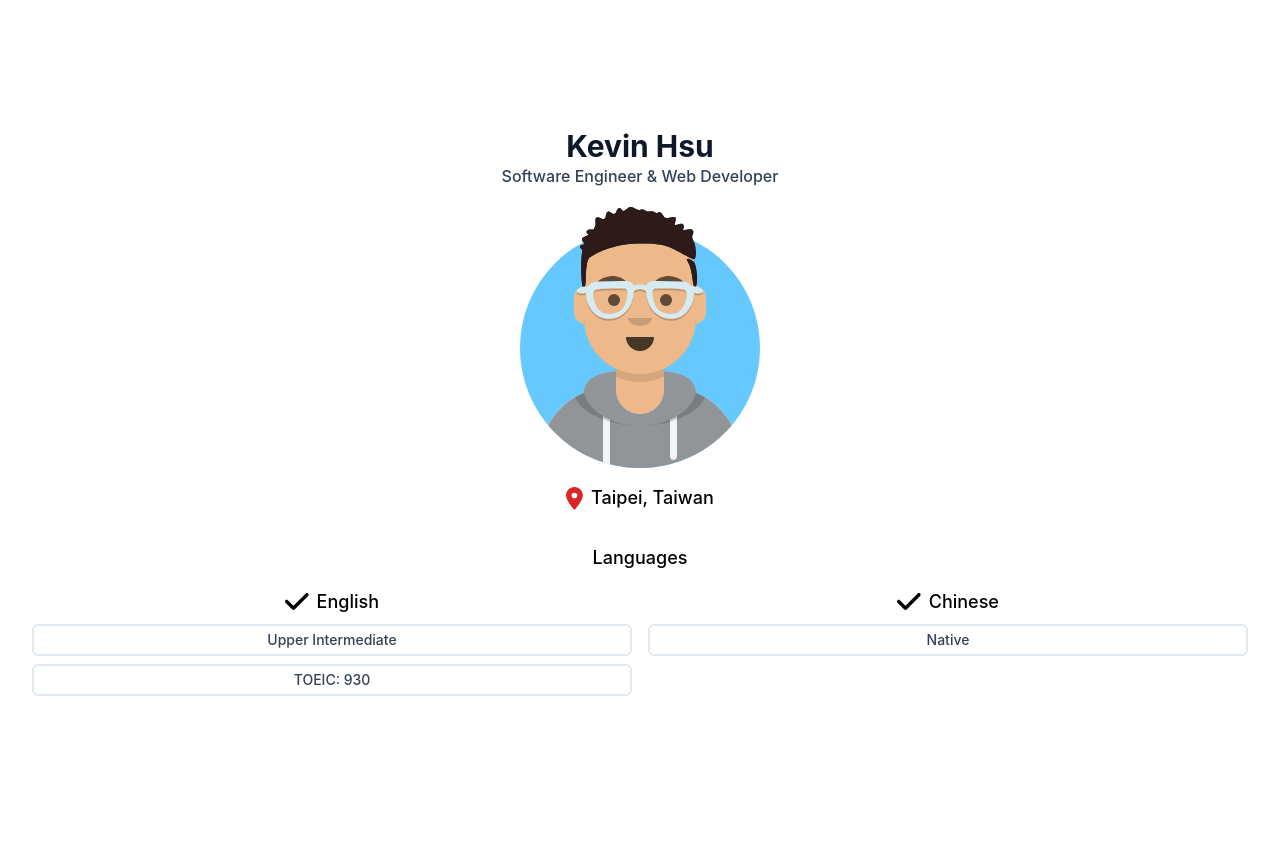
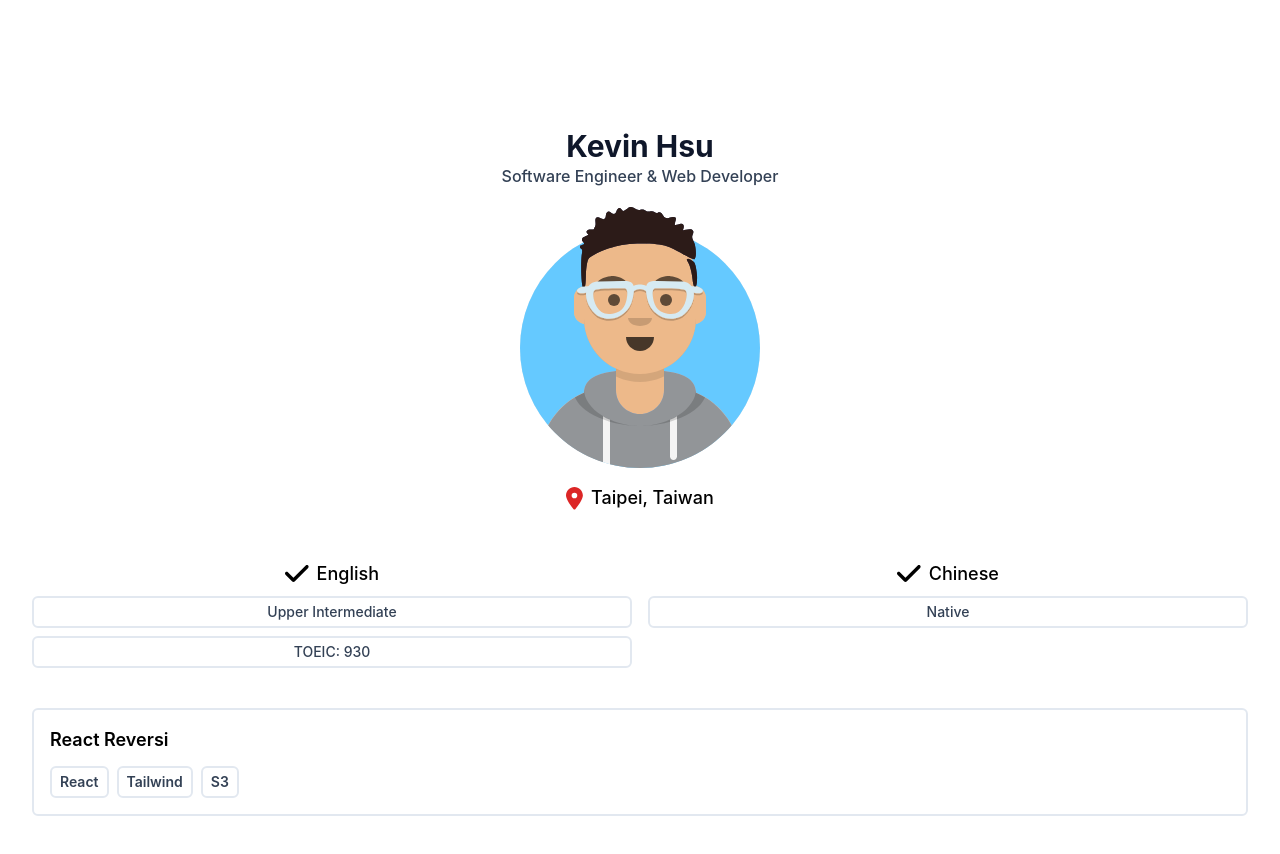
Before and after one commit to heyimkaijoe/my-portfolio, a React (Vite) app: page / in a window 1280 px wide. Shown: the top 854 px of the page. Built offline with nearby package versions, Linux system fonts and the light colour scheme.

Commit message:
Add: projects data display

```diff
--- a/components/Intro/index.tsx
+++ b/components/Intro/index.tsx
@@ -20,7 +20,6 @@ export default function Intro() {
                 </li>
 
                 <li className="languages">
-                    Languages
                     <ul className="grid grid-cols-2 gap-4 mt-4">
                         <LanguageCard
                             name={languages[0].name}
--- a/components/LanguageCard/index.tsx
+++ b/components/LanguageCard/index.tsx
@@ -8,15 +8,15 @@ export default function LanguageCard({ name, proficiency, toeic }: {
 }) {
     return (
         <li>
-            <h3>
+            <div>
                 <FontAwesomeIcon icon={faCheck} size="xl" className="mr-2" />
                 {name}
-            </h3>
+            </div>
 
-            <ul className="text-sm">
-                <li className="border-2 rounded-md border-slate-200 my-2 px-2 py-1 text-slate-700">{proficiency}</li>
+            <ul>
+                <li className="my-2 card-sm">{proficiency}</li>
                 {toeic &&
-                <li className="border-2 rounded-md border-slate-200 my-2 px-2 py-1 text-slate-700">TOEIC: {toeic}</li>}
+                <li className="my-2 card-sm">TOEIC: {toeic}</li>}
             </ul>
         </li>
     );
--- a/components/Navbar/index.tsx
+++ b/components/Navbar/index.tsx
@@ -9,9 +9,9 @@ export default function Navbar() {
         <nav className="navbar">
             <div className="nav">
                 <ul className={(burgerOpen ? "top-12" : "-top-[120px]") + " nav-list"}>
-                    <li className="about-me">About Me</li>
-                    <li className="projects">Projects</li>
-                    <li className="contacts">Contacts</li>
+                    <li>About Me</li>
+                    <li>Projects</li>
+                    <li>Contacts</li>
                 </ul>
 
                 <button className="hamburger" onClick={toggleBurger}>
--- /dev/null
+++ b/components/ProjectCard/index.tsx
@@ -0,0 +1,10 @@
+export default function ProjectCard({ name, skills }: { name: string, skills: Array<string> }) {
+    return (
+        <li className="border-2 border-slate-200 rounded-md p-4">
+            <div className="mb-3 text-left">{name}</div>
+            <div className="flex gap-2">
+                {skills.map((skill) => <div key={skill} className="card-sm">{skill}</div>)}
+            </div>
+        </li>
+    );
+}
--- a/components/Projects/index.tsx
+++ b/components/Projects/index.tsx
@@ -1,11 +1,11 @@
+import { projects } from '../../data/projects';
+import ProjectCard from '../ProjectCard';
+
 export default function Projects() {
     return (
         <ul className="projects">
-            <li className="project1">
-                {/* TODO: preview and description */}
-            </li>
-            <li className="project2"></li>
-            <li className="project3"></li>
+            {/* TODO: add preview */}
+            <ProjectCard name={projects[0].name} skills={projects[0].skills}/>
         </ul>
     );
 }
--- /dev/null
+++ b/data/projects.ts
@@ -0,0 +1,11 @@
+interface ProjectProp {
+    name: string;
+    skills: Array<string>;
+};
+
+export const projects: ReadonlyArray<ProjectProp> = [
+    {
+        name: "React Reversi",
+        skills: ["React", "Tailwind", "S3"],
+    },
+];
--- a/src/App.css
+++ b/src/App.css
@@ -53,3 +53,11 @@
 .languages {
   @apply mt-4 p-4 mx-4;
 }
+
+.projects {
+  @apply mt-4 mx-8 grid grid-cols-1 text-lg font-semibold;
+}
+
+.card-sm {
+  @apply border-2 rounded-md border-slate-200 px-2 py-1 text-slate-700 text-sm;
+}
```
